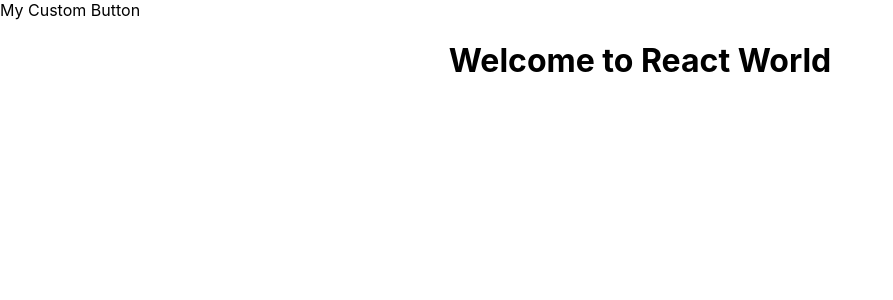
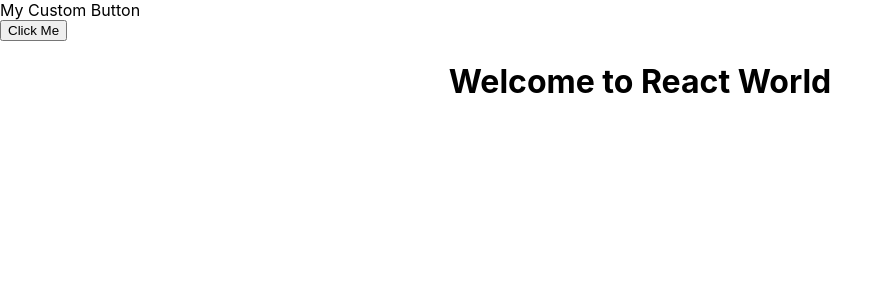
Before and after one commit to surya170/ReactJS, a React (Create React App) app: page / in a window 1280 px wide. Shown: the top 300 px of the page, without its empty margins (0-893 px from the left). Built offline with nearby package versions, Linux system fonts and the light colour scheme.

Commit message:
src/index.js updated

```diff
--- a/src/index.js
+++ b/src/index.js
@@ -12,11 +12,10 @@ const root = ReactDOM.createRoot(document.getElementById('root'));
 root.render(
   <React.StrictMode>
     <MyButton/>
+    <div></div>
+    <button>Click Me</button>
     <App />
   </React.StrictMode>
 );
 
-// If you want to start measuring performance in your app, pass a function
-// to log results (for example: reportWebVitals(console.log))
-// or send to an analytics endpoint. Learn more: https://bit.ly/CRA-vitals
 reportWebVitals();
```
